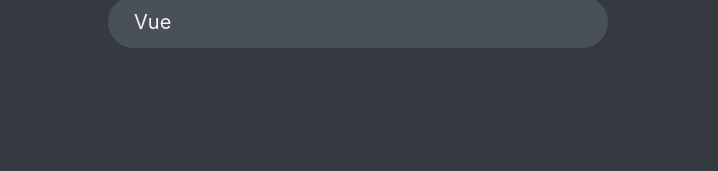
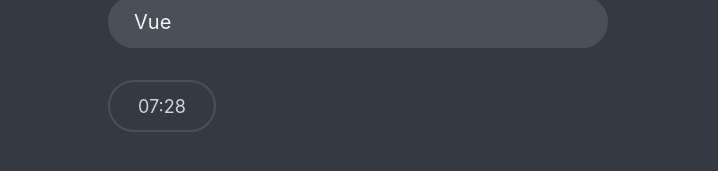
Before and after one commit to yurliansyahfajar/react-quiz, a React (Create React App) app: page / in a window 1280 px wide. Both pictures are taken after a click on the button "Let's Start". Shown: the part 569-740 px from the top of the page, without its empty margins (282-1000 px from the left). Built offline with nearby package versions, Linux system fonts and the light colour scheme; data requests are answered from the project's data file.

Commit message:
add timer function and finish the quiz if timer runs out

```diff
--- a/src/App.js
+++ b/src/App.js
@@ -8,6 +8,10 @@
 import NextButton from "./components/NextButton";
 import Progress from "./components/Progress";
 import FinishScreen from "./components/FinishScreen";
+import Footer from "./components/Footer";
+import Timer from "./components/Timer";
+
+const SECS_PER_QUESTION = 30;
 
 const intialState = {
   questions: [],
@@ -17,7 +21,8 @@
   index: 0,
   answer: null,
   points: 0,
-  highscore: 0
+  highscore: 0,
+  secondsRemaining: 0
 };
 
 function reducer(state, action) {
@@ -37,7 +42,8 @@
       return {
         ...state,
         status: "active",
-        index: 0
+        index: 0,
+        secondsRemaining: state.questions.length * SECS_PER_QUESTION
       };
     case "newAnswer":
       const question = state.questions.at(state.index);
@@ -70,6 +76,12 @@
         status: "ready",
         highscore: state.highscore
       };
+    case "tick":
+      return {
+        ...state,
+        secondsRemaining: state.secondsRemaining - 1,
+        status: state.secondsRemaining === 0 ? "finished" : state.status
+      };
     default:
       throw new Error("Action is unknown");
   }
@@ -77,7 +89,15 @@
 
 export default function App() {
   const [state, dispatch] = useReducer(reducer, intialState);
-  const { questions, status, index, answer, points, highscore } = state;
+  const {
+    questions,
+    status,
+    index,
+    answer,
+    points,
+    highscore,
+    secondsRemaining
+  } = state;
   const numQuestions = questions.length;
   const maxPossiblePoints = questions.reduce(
     (prev, curr) => prev + curr.points,
@@ -125,12 +145,15 @@
               dispatch={dispatch}
               answer={answer}
             />
+            <Footer>
+              <Timer dispatch={dispatch} secondsRemaining={secondsRemaining} />
               <NextButton
                 dispatch={dispatch}
                 answer={answer}
                 index={index}
                 numQuestions={numQuestions}
               />
+            </Footer>
           </>
         )}
         {status === "finished" && (
--- /dev/null
+++ b/src/components/Footer.js
@@ -0,0 +1,5 @@
+function Footer({ children }) {
+  return <div>{children}</div>;
+}
+
+export default Footer;
--- /dev/null
+++ b/src/components/Timer.js
@@ -0,0 +1,23 @@
+import { useEffect } from "react";
+
+function Timer({ dispatch, secondsRemaining }) {
+  const mins = Math.floor(secondsRemaining / 60);
+  const secs = secondsRemaining % 60;
+
+  useEffect(
+    function () {
+      const id = setInterval(() => dispatch({ type: "tick" }), 1000);
+      return () => clearInterval(id);
+    },
+    [dispatch]
+  );
+  return (
+    <div className="timer">
+      {mins < 10 && "0"}
+      {mins}:{secs < 10 && "0"}
+      {secs}
+    </div>
+  );
+}
+
+export default Timer;
```
Lines whose indentation alone changed are shown as unchanged.
